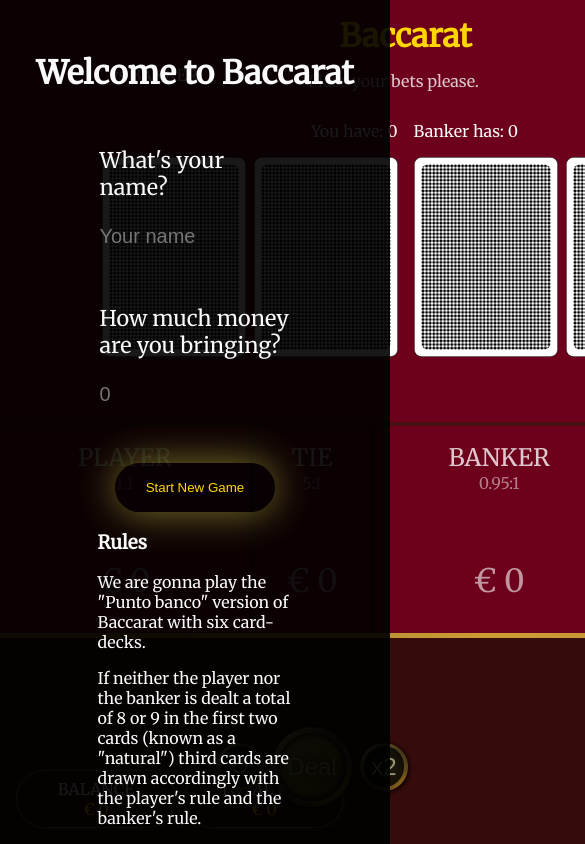
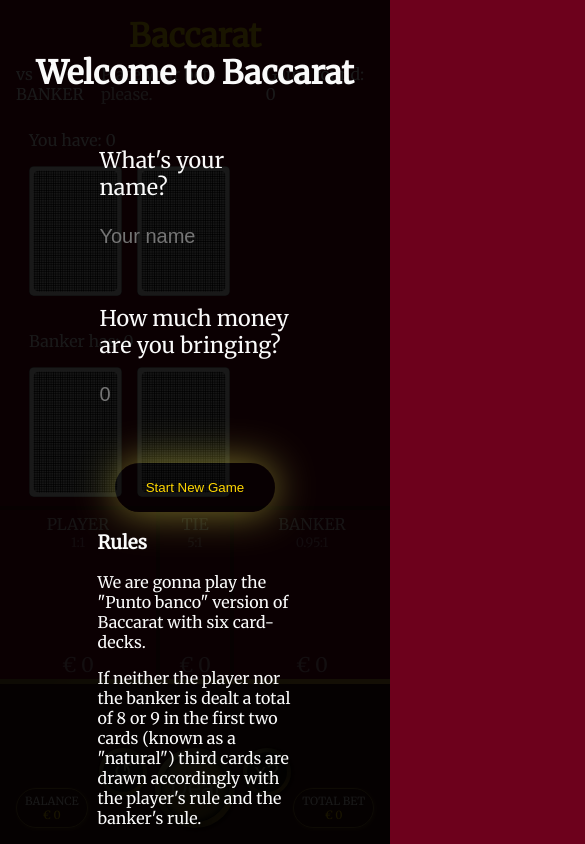
Before and after one commit to Ewelina92/Baccarat, a React (Create React App) app: page / in a window 390 px wide. Shown: the top 844 px of the page, 585 px wide, since content can reach past the window. Built offline with nearby package versions, Linux system fonts and the light colour scheme.

Commit message:
make responsive

```diff
--- a/src/components/betting-chips/BettingChip.module.scss
+++ b/src/components/betting-chips/BettingChip.module.scss
@@ -10,7 +10,7 @@
   border-radius: 100%;
   border: none;
   outline: none;
-  box-shadow: 1px 1px 5px rgba(0, 0, 0, 1);
+  box-shadow: 0 0 8px rgba(234, 232, 236, 0.2);
   overflow: hidden;
 
   &[hidden] {
@@ -30,7 +30,6 @@
     height: 80%;
     border-radius: 100%;
     box-shadow: inset 1px 1px 2px rgba(0, 0, 0, 0.7);
-
   }
 }
 
@@ -50,6 +49,11 @@ button[value="1"] {
       #f0eced 62.5%,
       #fff 100%
     );
+
+  .inside {
+    background-color: #eae8ec;
+    color: #36323e;
+  }
 }
 
 button[value="5"] {
@@ -64,7 +68,7 @@ button[value="5"] {
     radial-gradient(
       ellipse farthest-corner at left top,
       #ff0000 0%,
-      #e60000  25%,
+      #e60000 25%,
       #cc0000 62.5%,
       #b30000 100%
     );
@@ -86,7 +90,7 @@ button[value="25"] {
     radial-gradient(
       ellipse farthest-corner at left top,
       #00e600 0%,
-    #00cc00  25%,
+      #00cc00 25%,
       #00b300 62.5%,
       #017d01 100%
     );
@@ -119,5 +123,35 @@ button[value="50"] {
 }
 
 button[value="100"] {
-  background-color: black;
+  background: radial-gradient(
+      ellipse farthest-corner at right bottom,
+      #36323e 0%,
+      #2a2730 8%,
+      #1e1c22 30%,
+      #111014 40%,
+      transparent 80%
+    ),
+    radial-gradient(
+      ellipse farthest-corner at left top,
+      #36323e 0%,
+      #2a2730 25%,
+      #1e1c22 62.5%,
+      #111014 100%
+    );
+
+  .inside {
+    background-color: #111014;
   }
+}
+
+$narrow-screen: 650px;
+$short-screen: 550px;
+@media (max-width: $narrow-screen), (max-height: $short-screen) {
+  .chip {
+    width: 3rem;
+    height: 3rem;
+    .inside {
+      font-size: 1rem;
+    }
+  }
+}
--- a/src/components/betting-chips/BettingChips.module.scss
+++ b/src/components/betting-chips/BettingChips.module.scss
@@ -23,3 +23,12 @@
   border-right: 0;
   border-bottom: 0;
 }
+
+$short-screen: 550px;
+$narrow-screen: 650px;
+@media (max-width: $narrow-screen), (max-height: $short-screen) {
+  .chips {
+    gap: 0.5rem;
+    padding-bottom: 0.5rem;
+  }
+}
--- a/src/components/betting-chips/BettingControls.module.scss
+++ b/src/components/betting-chips/BettingControls.module.scss
@@ -11,9 +11,7 @@
     text-align: center;
     display: flex;
     flex-direction: column;
-    flex-wrap: wrap;
     justify-content: space-between;
-    align-content: center;
     height: 100%;
     border: 4px solid rgb(70, 16, 18);
     border-bottom: none;
@@ -22,6 +20,8 @@
     > p {
       font-size: 2rem;
       color: rgba(250, 250, 250, 0.6);
+      margin: 0;
+      margin-bottom: 0.1rem;
     }
   }
 
@@ -57,7 +57,6 @@
 }
 
 .controls {
-  //   background-color: rgb(123, 118, 118);
   padding: 0 1rem 1rem 1rem;
   display: flex;
   align-items: baseline;
@@ -150,9 +149,9 @@
 }
 
 .spin {
-    animation-name: spin;
-    animation-duration: 0.7s;
-    animation-iteration-count: 1;
+  animation-name: spin;
+  animation-duration: 0.7s;
+  animation-iteration-count: 1;
 }
 
 @keyframes spin {
@@ -163,3 +162,30 @@
     transform: rotateY(360deg);
   }
 }
+
+$narrow-screen: 650px;
+$short-screen: 550px;
+@media (max-width: $narrow-screen), (max-height: $short-screen) {
+  .controls {
+    align-items: flex-start;
+  }
+  .bettingField {
+    .player,
+    .tie,
+    .banker {
+      > p {
+        font-size: 1.25rem;
+      }
+    }
+
+    .fieldInfo {
+      margin-top: 0.25rem;
+      .name {
+        font-size: 1rem;
+      }
+      .stake {
+        font-size: 0.8rem;
+      }
+    }
+  }
+}
--- a/src/components/cards/Card.scss
+++ b/src/components/cards/Card.scss
@@ -2,11 +2,18 @@
   transform: rotateY(180deg);
 }
 
-.flip-container,
+.flip-container {
+  flex-basis: 30%;
+  height: 100%;
+}
+
 .back,
-.front {
-  height: 12.5rem; //200px
-  width: 9rem; // 143px
+.front,
+.front div {
+  height: 100%;
+  width: 100%;
+  background-size: contain;
+  background-repeat: no-repeat;
 }
 
 .flipper {
@@ -29,17 +36,13 @@
 
 .back {
   background-image: url(./img/back.svg);
-  background-size: 9rem 12.5rem;
 }
 
 .front {
   transform: rotateY(180deg);
-}
-
-.size {
-  background-size: 9rem 12.5rem;
-  height: 12.5rem;
-  width: 9rem;
+  div {
+    height: 100%;
+  }
 }
 
 .front2C {
--- a/src/components/game/GameField.module.scss
+++ b/src/components/game/GameField.module.scss
@@ -80,7 +80,7 @@
     display: grid;
     grid-template-rows: 0.4fr 0.2fr 2fr;
     grid-template-columns: 1fr 1fr;
-    width: 70%;
+    width: 85%;
     margin: 0 auto;
 
     h1 {
@@ -114,8 +114,10 @@
     .playerField {
       grid-row: 3 / 3;
       grid-column: 1 / 1;
-      padding: 0.5rem;
+      padding: 0.6rem;
       text-align: end;
+      display: flex;
+      flex-direction: column;
 
       p {
         margin: 1rem 0;
@@ -126,18 +128,16 @@
         flex-direction: row-reverse;
         justify-content: flex-start;
         gap: 0.5rem;
-
-        :nth-child(3) {
-          transform: rotate(90deg);
-          margin-right: 1.6rem;
-        }
+        height: 100%;
       }
     }
 
     .bankerField {
       grid-row: 3 / 3;
       grid-column: 2 / 2;
-      padding: 0.5rem;
+      padding: 0.6rem;
+      display: flex;
+      flex-direction: column;
 
       p {
         margin: 1rem 0;
@@ -147,18 +147,14 @@
         display: flex;
         justify-content: flex-start;
         gap: 0.5rem;
-
-        :nth-child(3) {
-          transform: rotate(90deg);
-          margin-left: 1.6rem;
-        }
+        height: 100%;
       }
     }
   }
 
   .bottomField {
     display: grid;
-    grid-template-rows: 50% 0.8fr 1fr;
+    grid-template-rows: 2fr 0.8fr 1fr;
     grid-template-columns: 2fr 1fr 1fr;
     background-color: var(--bg-brown);
   }
@@ -167,6 +163,7 @@
     grid-row: 3 / span 2;
     grid-column: 1 / 1;
     padding: 1rem;
+    width: 70%;
     display: flex;
     justify-content: flex-start;
     align-self: flex-end;
@@ -177,10 +174,10 @@
       flex-direction: column;
       border: 1px solid rgba(138, 110, 47, 1);
       box-shadow: 1px 1px 4px rgba(138, 110, 47, 0.5);
-      width: 10rem;
       padding: 0.5rem 1rem;
       border-radius: 2rem;
       text-align: center;
+      justify-content: center;
 
       p {
         margin: 0;
@@ -193,76 +190,112 @@
   }
 }
 
-/* Using SCSS variables to store breakpoints */
-// $breakpoint-tablet: 880px;
-// @media (max-width: $breakpoint-tablet) {
-//   .gamefield {
-//     grid-template-rows: 60% 40%;
+$breakpoint-tablet: 830px;
+$min-tablet-height: 650px;
+@media (max-width: $breakpoint-tablet) and (min-height: $min-tablet-height) {
+  .gamefield {
+    grid-template-rows: 60% 40%;
 
-//     .top {
-//       grid-template-rows: 0.2fr 0.2fr 1fr 1fr;
-//       width: 90%;
+    .top {
+      width: 100%;
+      grid-template-rows: 0.2fr 0.2fr 1fr 1fr;
 
-//       h1 {
-//         grid-row: 1 / 1;
-//       }
+      h1 {
+        grid-row: 1 / 1;
+      }
 
-//       .info {
-//         grid-row: 2 / 2;
-//       }
+      .info {
+        grid-row: 2 / 2;
+      }
 
-//       .playerField {
-//         grid-row: 3 / 3;
-//         grid-column: 1 / span 2;
-//         text-align: start;
+      .playerField {
+        grid-row: 3 / 3;
+        grid-column: 1 / span 2;
+        text-align: start;
+        width: 70%;
+        margin: 0 auto;
 
-//         p {
-//           margin: 1rem 0;
-//         }
+        p {
+          margin: 1rem 0;
+        }
 
-//         .cards {
-//           display: flex;
-//           flex-direction: row;
-//           justify-content: flex-start;
-//           gap: 0.5rem;
+        .cards {
+          display: flex;
+          flex-direction: row;
+          justify-content: flex-start;
+          gap: 0.5rem;
 
-//           :nth-child(3) {
-//             transform: rotate(90deg);
-//             margin-left: 1.6rem;
-//           }
-//         }
-//       }
+          :nth-child(3) {
+            transform: rotate(90deg);
+            margin-left: 1.6rem;
+          }
+        }
+      }
 
-//       .bankerField {
-//         grid-row: 4 / 4;
-//         grid-column: 1 / span 2;
+      .bankerField {
+        grid-row: 4 / 4;
+        grid-column: 1 / span 2;
+        width: 70%;
+        margin: 0 auto;
 
-//         p {
-//           margin: 1rem 0;
-//         }
+        p {
+          margin: 1rem 0;
+        }
 
-//         .cards {
-//           display: flex;
-//           justify-content: flex-start;
-//           gap: 0.5rem;
+        .cards {
+          display: flex;
+          justify-content: flex-start;
+          gap: 0.5rem;
 
-//           :nth-child(3) {
-//             transform: rotate(90deg);
-//             margin-left: 1.6rem;
-//           }
-//         }
-//       }
-//     }
+          :nth-child(3) {
+            transform: rotate(90deg);
+            margin-left: 1.6rem;
+          }
+        }
+      }
+    }
 
-//     .bottomField {
-//       display: grid;
-//       grid-template-rows: 50% 0.8fr 1fr;
-//       grid-template-columns: 2fr 1fr 1fr;
-//       background-color: var(--bg-brown);
-//     }
+    .bottomField {
+      display: grid;
+      grid-template-columns: 2fr 1fr 1fr;
+      background-color: var(--bg-brown);
+    }
+  }
+}
 
-//     .bottom {
-//       flex-direction: column;
-//     }
-//   }
-// }
+$short-screen: 550px;
+$narrow-screen: 650px;
+@media (max-width: $narrow-screen), (max-height: $short-screen) {
+  .gamefield {
+    grid-template-rows: 60% 40%;
+    .top {
+      .playerField,
+      .bankerField {
+        width: 90%;
+      }
+    }
+    .bottom {
+      grid-column: 1 / span 3;
+      width: 100%;
+      justify-content: space-between;
+
+      .totalInfo {
+        padding: 0.3rem 0.5rem;
+        font-size: 0.7rem;
+      }
+    }
+  }
+}
+
+$tiny-screen: 450px;
+@media (max-height: $narrow-screen) {
+  .gamefield {
+    grid-template-rows: 40% 60%;
+    .top {
+      grid-template-rows: 0 0.2fr 1fr;
+      h1 {
+        display: none;
+      }
+    }
+  }
+}
```
Lines whose indentation alone changed are shown as unchanged.
